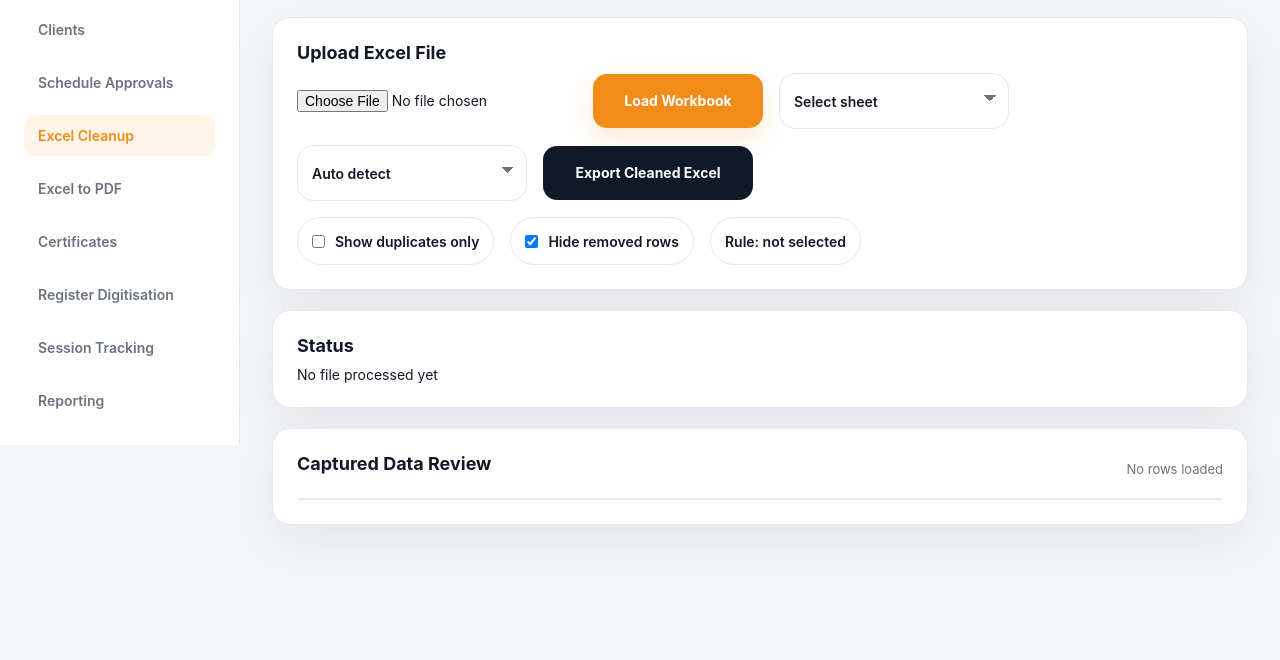
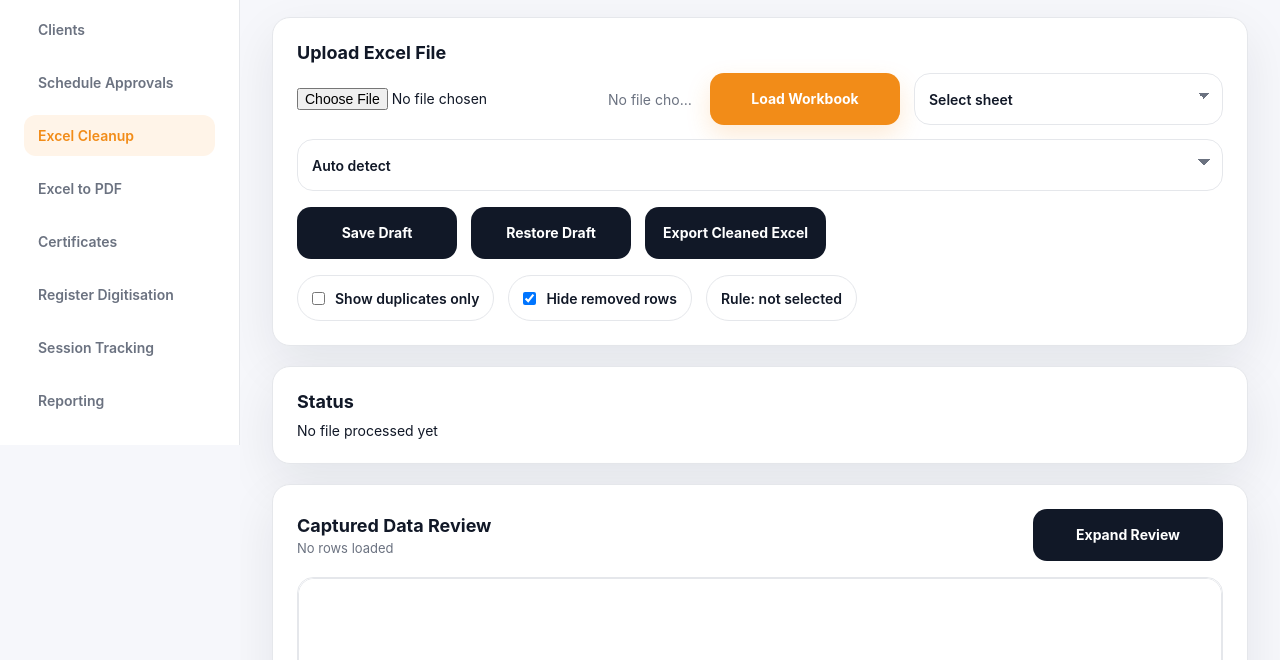
Before and after one commit to jnthoba995/pm-skillshouse-certificates, a plain HTML site: page excel-cleanup.html in a window 1280 px wide. Shown: the part 140-800 px from the top of the page. Drawn offline with Linux system fonts and the light colour scheme; sample sign-in values are in the browser's storage.

Commit message:
UI: stable Excel review container with independent horizontal + vertical scroll

```diff
--- a/css/forms.css
+++ b/css/forms.css
@@ -1,45 +1,53 @@
-.cleanup-toolbar {
+.cleanup-panel {
+  overflow: hidden;
+}
+
+.cleanup-row {
   display: flex;
   flex-wrap: wrap;
-  gap: 16px;
+  gap: 14px;
+  align-items: center;
   width: 100%;
 }
 
-.cleanup-toolbar-main {
-  align-items: center;
+.cleanup-file-row {
+  margin-top: 8px;
 }
 
-.cleanup-toolbar-meta {
-  align-items: center;
+.cleanup-action-row {
+  margin-top: 16px;
+}
+
+.cleanup-filter-row {
   margin-top: 16px;
 }
 
 .cleanup-file-wrap {
   display: flex;
   align-items: center;
-  gap: 12px;
+  gap: 10px;
   flex: 1 1 320px;
-  min-width: 280px;
+  min-width: 240px;
 }
 
 .cleanup-file-name {
   color: var(--muted);
   font-size: 14px;
-  white-space: nowrap;
+  max-width: 190px;
   overflow: hidden;
   text-overflow: ellipsis;
-  max-width: 220px;
+  white-space: nowrap;
 }
 
-.cleanup-select-wrap {
-  flex: 1 1 240px;
-  min-width: 220px;
+.cleanup-select {
+  flex: 1 1 230px;
+  min-width: 210px;
 }
 
-.cleanup-btn {
+.cleanup-action-btn {
   flex: 0 0 auto;
   min-width: 190px;
-  min-height: 54px;
+  min-height: 52px;
 }
 
 .primary-btn,
@@ -56,6 +64,7 @@
   justify-content: center;
   text-align: center;
   line-height: 1.1;
+  white-space: nowrap;
 }
 
 .primary-btn {
@@ -85,8 +94,7 @@
   appearance: none;
   -webkit-appearance: none;
   -moz-appearance: none;
-  width: 100%;
-  height: 56px;
+  height: 52px;
   padding: 0 42px 0 14px;
   border: 1px solid var(--border);
   border-radius: 16px;
@@ -110,6 +118,24 @@
   box-shadow: 0 0 0 3px rgba(242, 140, 24, 0.12);
 }
 
+.toggle-chip,
+.rule-chip {
+  display: inline-flex;
+  align-items: center;
+  gap: 10px;
+  padding: 10px 14px;
+  border: 1px solid var(--border);
+  border-radius: 999px;
+  background: #fff;
+  color: var(--text);
+  font-weight: 600;
+  min-height: 46px;
+}
+
+.toggle-chip input {
+  margin: 0;
+}
+
 .summary-text {
   color: var(--muted);
   font-size: 13px;
@@ -129,90 +155,37 @@
   flex-wrap: wrap;
 }
 
-.toggle-chip,
-.rule-chip {
-  display: inline-flex;
-  align-items: center;
-  gap: 10px;
-  padding: 10px 14px;
-  border: 1px solid var(--border);
-  border-radius: 999px;
-  background: #fff;
-  color: var(--text);
-  font-weight: 600;
-  min-height: 48px;
-}
-
-.toggle-chip input {
-  margin: 0;
-}
-
-@media (max-width: 1100px) {
-  .cleanup-select-wrap {
-    flex: 1 1 260px;
-  }
-
-  .cleanup-btn {
-    min-width: 170px;
-  }
-}
-
 @media (max-width: 900px) {
-  .cleanup-toolbar-main {
+  .cleanup-row {
+    flex-direction: column;
     align-items: stretch;
   }
 
   .cleanup-file-wrap,
-  .cleanup-select-wrap,
-  .cleanup-btn {
+  .cleanup-select,
+  .cleanup-action-btn,
+  .toggle-chip,
+  .rule-chip {
     width: 100%;
     min-width: 0;
-    flex: 1 1 100%;
-  }
-
-  .primary-btn,
-  .secondary-btn,
-  .sheet-select {
-    width: 100%;
-  }
-
-  .cleanup-file-name {
-    display: none;
-  }
-}
-
-@media (max-width: 700px) {
-  .cleanup-toolbar,
-  .cleanup-toolbar-main,
-  .cleanup-toolbar-meta {
-    flex-direction: column;
-    align-items: stretch;
-    gap: 14px;
+    flex: 1 1 auto;
   }
 
   .cleanup-file-wrap {
+    align-items: flex-start;
     flex-direction: column;
-    align-items: flex-start;
-    width: 100%;
-  }
-
-  .cleanup-file-wrap input[type="file"] {
-    width: 100%;
   }
 
   .cleanup-file-name {
     display: none;
   }
 
-  .cleanup-select-wrap,
-  .cleanup-btn {
+  .sheet-select {
     width: 100%;
   }
 
   .toggle-chip,
   .rule-chip {
-    width: 100%;
-    justify-content: flex-start;
     border-radius: 16px;
   }
 
@@ -222,41 +195,204 @@
   }
 }
 
-.cleanup-file-name {
-  display: none !important;
+.cleanup-action-row {
+  justify-content: flex-start !important;
+  align-items: center !important;
 }
 
-.cleanup-file-wrap {
-  flex: 0 1 280px !important;
-  min-width: 240px !important;
+.cleanup-action-row .cleanup-action-btn {
+  flex: 0 0 auto !important;
+  width: auto !important;
+  min-width: 160px !important;
+  max-width: 230px !important;
+  padding-left: 18px !important;
+  padding-right: 18px !important;
 }
 
-.cleanup-select-wrap {
-  flex: 0 1 230px !important;
-  min-width: 210px !important;
-}
-
-.cleanup-btn {
-  min-width: 170px !important;
-}
-
-@media (min-width: 901px) {
-  .cleanup-toolbar-main {
-    display: flex !important;
-    flex-wrap: wrap !important;
-    align-items: center !important;
-  }
-
-  .cleanup-toolbar-main .secondary-btn {
-    min-width: 210px !important;
+@media (max-width: 700px) {
+  .cleanup-action-row .cleanup-action-btn {
+    width: 100% !important;
+    max-width: none !important;
   }
 }
 
-@media (max-width: 900px) {
-  .cleanup-file-wrap,
-  .cleanup-select-wrap,
-  .cleanup-btn {
-    width: 100% !important;
-    flex: 1 1 100% !important;
+
+/* ===== REVIEW TABLE CONSTRAINT FIX ===== */
+
+/* prevent page horizontal overflow */
+html, body {
+  max-width: 100%;
+  overflow-x: hidden;
+}
+
+/* keep cards within screen without clipping inner table scroll */
+.module-card {
+  max-width: 100%;
+}
+
+/* review container */
+.table-wrap {
+  width: 100%;
+  max-width: 100%;
+  overflow-x: auto;
+  overflow-y: hidden;
+  border-radius: 10px;
+}
+
+/* table should size to content, not force page stretch */
+.data-table {
+  width: max-content;
+  min-width: 100%;
+}
+
+/* keep cells readable without blowing layout */
+.data-table th,
+.data-table td {
+  white-space: nowrap;
+}
+
+/* mobile safety */
+@media (max-width: 768px) {
+  .table-wrap {
+    overflow-x: auto;
   }
 }
+
+
+/* allow the review area to own horizontal scrolling */
+.table-wrap {
+  display: block;
+  width: 100%;
+  max-width: 100%;
+  overflow-x: scroll;
+  overflow-y: auto;
+  -webkit-overflow-scrolling: touch;
+}
+
+/* keep scrollbar visible enough for review tables */
+.table-wrap::-webkit-scrollbar {
+  height: 10px;
+}
+
+.table-wrap::-webkit-scrollbar-thumb {
+  border-radius: 20px;
+}
+
+
+/* review box owns both table directions */
+.table-wrap {
+  width: 100%;
+  max-width: 100%;
+  max-height: 520px;
+  overflow: auto !important;
+  border: 1px solid #e5e7eb;
+  border-radius: 14px;
+}
+
+/* table expands inside the review box only */
+.table-wrap .data-table {
+  width: max-content !important;
+  min-width: 100%;
+}
+
+/* stop page/card from swallowing the table scrollbar */
+section.module-card:has(.table-wrap) {
+  overflow: visible;
+}
+
+
+/* ===== STRONG REVIEW SCROLL SHELL ===== */
+
+html,
+body {
+  width: 100%;
+  max-width: 100%;
+  overflow-x: hidden !important;
+}
+
+.shell,
+.app-main,
+.review-card {
+  max-width: 100%;
+  min-width: 0;
+  overflow-x: hidden !important;
+}
+
+.review-card {
+  display: block;
+}
+
+.review-head {
+  display: flex;
+  align-items: center;
+  justify-content: space-between;
+  gap: 16px;
+  flex-wrap: wrap;
+  margin-bottom: 16px;
+}
+
+.review-head h3 {
+  margin: 0 0 4px 0;
+}
+
+.review-scroll-shell {
+  display: block;
+  width: 100%;
+  max-width: 100%;
+  min-width: 0;
+  overflow: hidden;
+  border: 1px solid #e5e7eb;
+  border-radius: 16px;
+  background: #ffffff;
+}
+
+.review-scroll-shell .table-wrap {
+  display: block;
+  width: 100%;
+  max-width: 100%;
+  min-width: 0;
+  height: 520px;
+  overflow-x: auto !important;
+  overflow-y: auto !important;
+  -webkit-overflow-scrolling: touch;
+}
+
+.review-scroll-shell .data-table {
+  width: max-content !important;
+  min-width: 1400px !important;
+  table-layout: auto !important;
+}
+
+.review-scroll-shell .data-table th,
+.review-scroll-shell .data-table td {
+  white-space: nowrap !important;
+}
+
+.review-scroll-shell .table-wrap::-webkit-scrollbar {
+  width: 12px;
+  height: 12px;
+}
+
+.review-scroll-shell .table-wrap::-webkit-scrollbar-thumb {
+  background: #cbd5e1;
+  border-radius: 999px;
+}
+
+.review-scroll-shell .table-wrap::-webkit-scrollbar-track {
+  background: #f8fafc;
+}
+
+@media (max-width: 768px) {
+  .review-scroll-shell .table-wrap {
+    height: 460px;
+  }
+
+  .review-head {
+    align-items: flex-start;
+  }
+
+  #expandReviewBtn {
+    width: auto !important;
+    min-width: 160px;
+  }
+}
--- a/excel-cleanup.html
+++ b/excel-cleanup.html
@@ -22,35 +22,35 @@
     <main class="app-main">
       <div class="page-title">Excel Cleanup</div>
 
-      <section class="module-card" style="margin-bottom:20px;">
+      <section class="module-card cleanup-panel" style="margin-bottom:20px;">
         <h3>Upload Excel File</h3>
 
-        <div class="cleanup-toolbar cleanup-toolbar-main">
+        <div class="cleanup-row cleanup-file-row">
           <div class="cleanup-file-wrap">
             <input type="file" id="excelFile" accept=".xlsx,.xls,.csv" />
-            <div id="fileNameText" class="cleanup-file-name">No file chosen</div>
+            <span id="fileNameText" class="cleanup-file-name">No file chosen</span>
           </div>
 
-          <button id="processBtn" class="primary-btn cleanup-btn" type="button">Load Workbook</button>
+          <button id="processBtn" class="primary-btn cleanup-action-btn" type="button">Load Workbook</button>
 
-          <div class="cleanup-select-wrap">
-            <select id="sheetSelect" class="sheet-select">
+          <select id="sheetSelect" class="sheet-select cleanup-select">
             <option value="">Select sheet</option>
           </select>
-          </div>
 
-          <div class="cleanup-select-wrap">
-            <select id="ruleSelect" class="sheet-select">
+          <select id="ruleSelect" class="sheet-select cleanup-select">
             <option value="auto">Auto detect</option>
             <option value="training_register">Training Register</option>
             <option value="generic">Generic workbook</option>
           </select>
         </div>
 
-          <button id="exportBtn" class="secondary-btn cleanup-btn" type="button">Export Cleaned Excel</button>
+        <div class="cleanup-row cleanup-action-row">
+          <button id="saveDraftBtn" class="secondary-btn cleanup-action-btn compact-action-btn" type="button">Save Draft</button>
+          <button id="restoreDraftBtn" class="secondary-btn cleanup-action-btn compact-action-btn" type="button">Restore Draft</button>
+          <button id="exportBtn" class="secondary-btn cleanup-action-btn compact-action-btn" type="button">Export Cleaned Excel</button>
         </div>
 
-        <div class="cleanup-toolbar cleanup-toolbar-meta">
+        <div class="cleanup-row cleanup-filter-row">
           <label class="toggle-chip">
             <input type="checkbox" id="duplicatesOnlyToggle" />
             <span>Show duplicates only</span>
@@ -70,17 +70,23 @@
         <div id="statusText">No file processed yet</div>
       </section>
 
-      <section class="module-card">
-        <div class="section-head">
+      <section class="module-card review-card">
+        <div class="section-head review-head">
+          <div>
             <h3>Captured Data Review</h3>
             <div id="summaryText" class="summary-text">No rows loaded</div>
           </div>
 
+          <button id="expandReviewBtn" class="secondary-btn cleanup-action-btn compact-action-btn" type="button">Expand Review</button>
+        </div>
+
+        <div class="review-scroll-shell">
           <div class="table-wrap">
             <table id="dataTable" class="data-table">
               <thead></thead>
               <tbody id="tableBody"></tbody>
             </table>
+          </div>
         </div>
       </section>
     </main>
```
Lines whose indentation alone changed are shown as unchanged.
